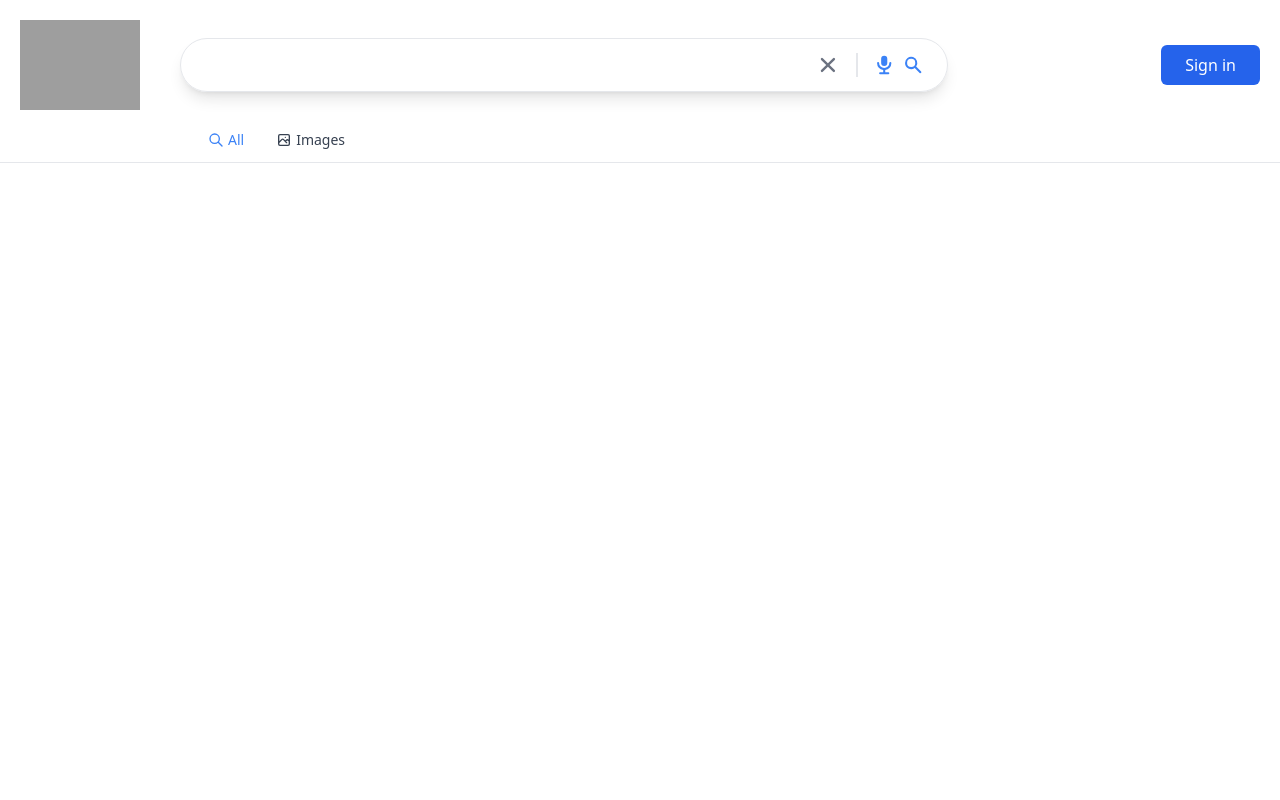
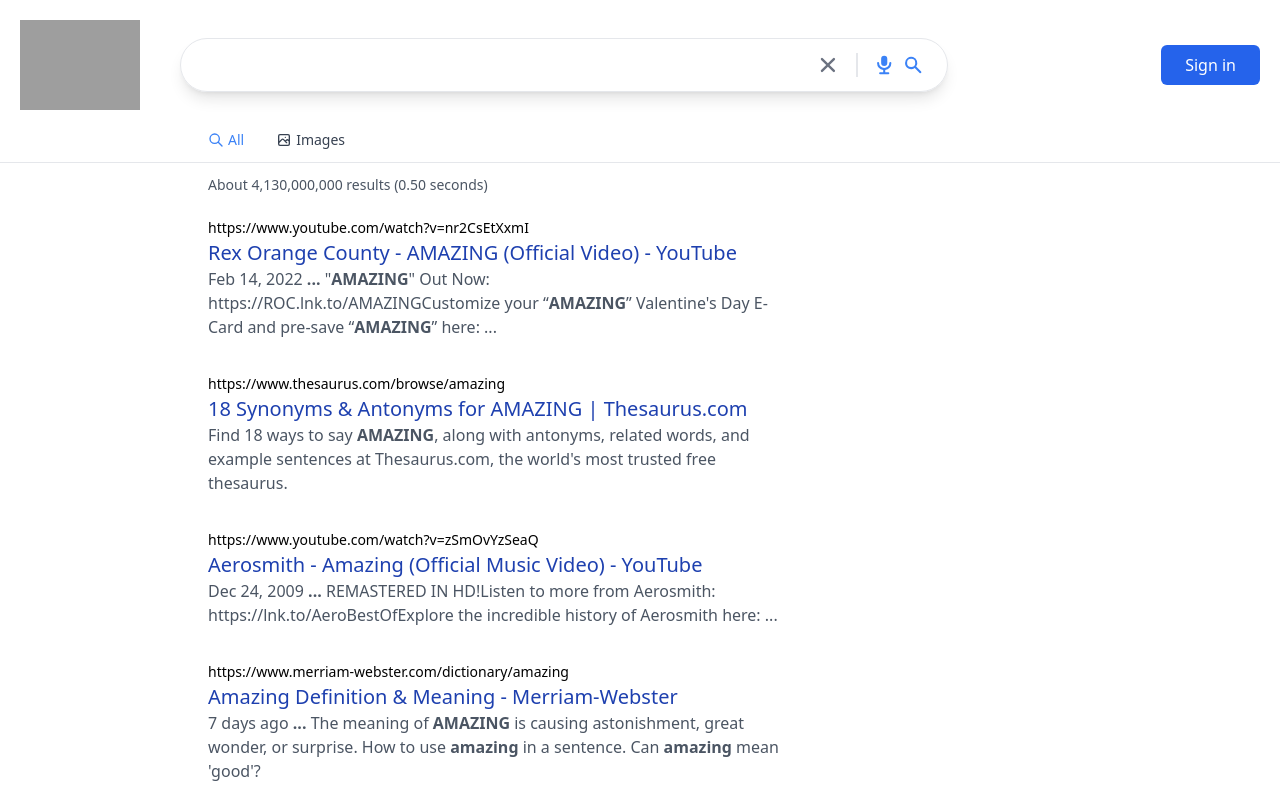
Before and after one commit to SamKarki432/G, a Next.js app: page /search in a window 1280 px wide. Shown: the top 800 px of the page. Built offline with nearby package versions, Linux system fonts and the light colour scheme; no server answers; grey boxes are pictures that could not be loaded.

Commit message:
search page display results

```diff
--- /dev/null
+++ b/components/SearchResults.js
@@ -0,0 +1,22 @@
+import Parser from 'html-react-parser';
+
+export default function SearchResults({results}){
+
+    return (
+        <div className="w-full mx-auto px-3 sm:pl-[5%] md:pl-[14%] lg:pl-52">
+            <p className="text-sm text-gray-600 mt-3 mb-5">About {results.searchInformation.formattedTotalResults} results ({results.searchInformation.formattedSearchTime} seconds)</p>
+
+            {results.items?.map((result)=>(
+                <div key={result.link} className='mb-8 max-w-xl'>
+                    <div className='group'>
+                        <a className='text-sm truncate' href={result.link}>{result.formattedUrl}</a>
+                        <a className='group-hover:underline decoration-blue-800' href={result.link}>
+                            <h2 className='truncate text-xl font-medium text-blue-800'>{result.title}</h2>
+                        </a>
+                    </div>
+                    <p className='text-gray-600'>{Parser(result.htmlSnippet)}</p>
+                </div>
+            ))}
+        </div>
+    )
+}
--- a/package.json
+++ b/package.json
@@ -12,6 +12,7 @@
     "@heroicons/react": "^1.0.6",
     "eslint": "8.35.0",
     "eslint-config-next": "13.2.3",
+    "html-react-parser": "^3.0.16",
     "next": "13.2.3",
     "next-auth": "^4.22.1",
     "react": "18.2.0",
--- a/pages/search.js
+++ b/pages/search.js
@@ -1,19 +1,24 @@
 import Response from "@/Response";
 import SearchHeader from "@/components/SearchHeader";
 import SearchHeaderOptions from "@/components/SearchHeaderOptions";
+import SearchResults from "@/components/SearchResults";
 import Head from "next/head";
+import { useRouter } from "next/router";
 
 
 export default function Search({results}){
+    const router = useRouter();
     console.log(results)
     return(
     <>
        <Head>
-        <title>Google clone app</title>
+        <title>{router.query.term}</title>
        </Head>
 
        <SearchHeader/>
        <SearchHeaderOptions/>
+
+       <SearchResults results={results}/>
 
     </>
     )
```
Also changed, not shown: 1 other file (tests, documents, lock files or other folders).
